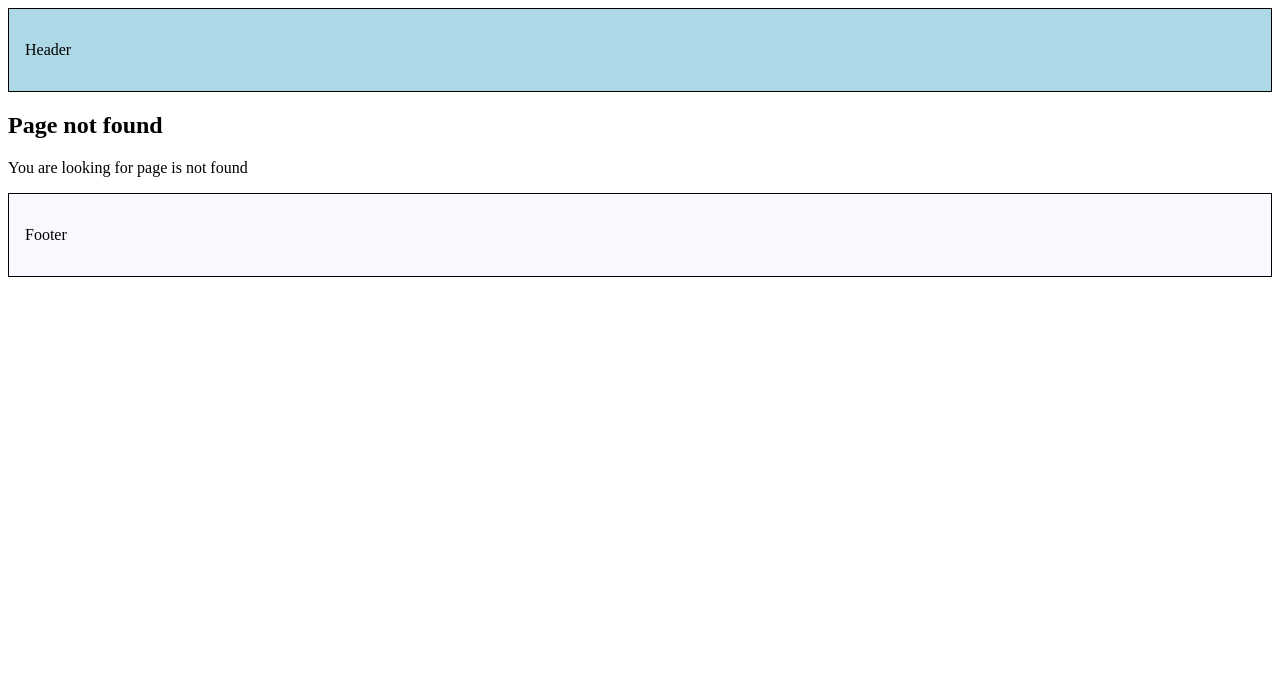
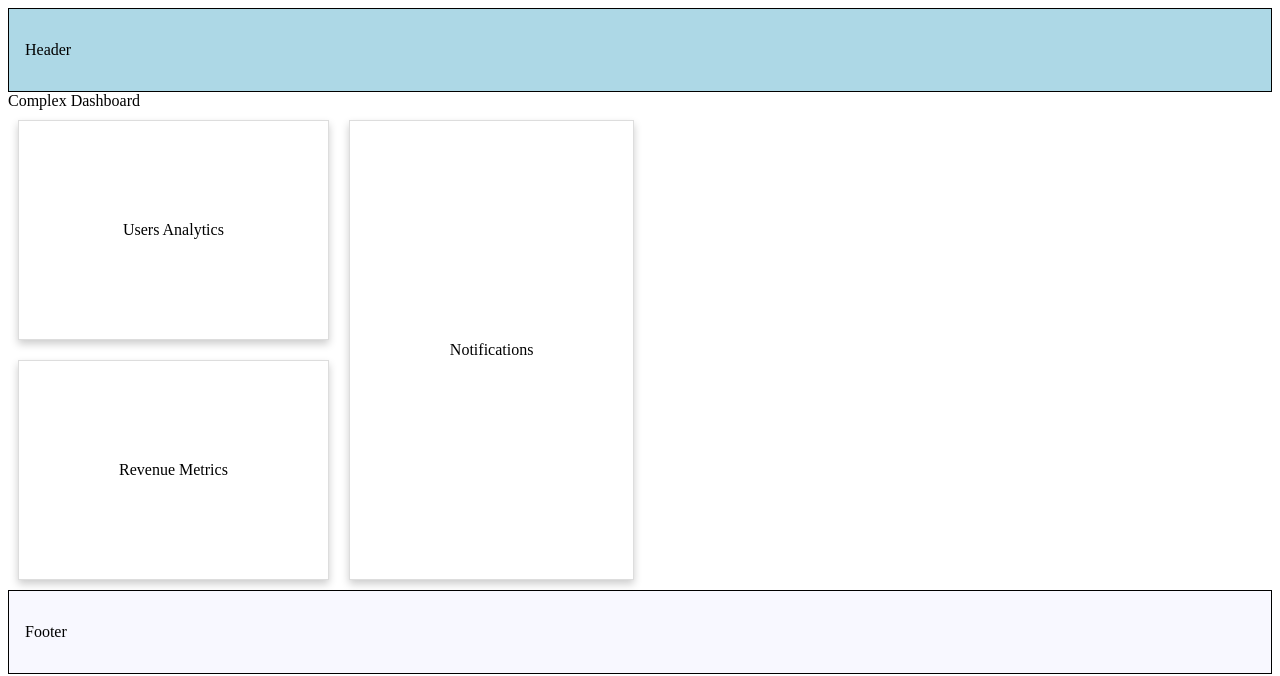
Before and after one commit to kembek/nextjs-education-codesandbox, a Next.js app: page /complex-dashboard in a window 1280 px wide. Before the commit this address had no page. Shown: the top 676 px of the page. Built offline with nearby package versions, Linux system fonts and the light colour scheme.

Commit message:
adding parallel routes

```diff
--- /dev/null
+++ b/src/app/complex-dashboard/@notifications/page.tsx
@@ -0,0 +1,5 @@
+import Card from "@/components/Card";
+
+export default function Notifications() {
+  return <Card>Notifications</Card>;
+}
--- /dev/null
+++ b/src/app/complex-dashboard/@revenue/page.tsx
@@ -0,0 +1,5 @@
+import Card from "@/components/Card";
+
+export default function RevenueMetrics() {
+  return <Card>Revenue Metrics</Card>;
+}
--- /dev/null
+++ b/src/app/complex-dashboard/@users/page.tsx
@@ -0,0 +1,5 @@
+import Card from "@/components/Card";
+
+export default function UsersAnalytics() {
+  return <Card>Users Analytics</Card>;
+}
--- /dev/null
+++ b/src/app/complex-dashboard/layout.tsx
@@ -0,0 +1,24 @@
+export default function Layout({
+  children,
+  users,
+  notifications,
+  revenue,
+}: {
+  children: React.ReactNode;
+  notifications: React.ReactNode;
+  revenue: React.ReactNode;
+  users: React.ReactNode;
+}) {
+  return (
+    <div>
+      <div>{children}</div>
+      <div style={{ display: "flex" }}>
+        <div style={{ display: "flex", flexDirection: "column" }}>
+          <div>{users}</div>
+          <div>{revenue}</div>
+        </div>
+        <div style={{ display: "flex", flex: 1 }}>{notifications}</div>
+      </div>
+    </div>
+  );
+}
--- /dev/null
+++ b/src/app/complex-dashboard/page.tsx
@@ -0,0 +1,3 @@
+export default function ComplexDashboard() {
+  return <div>Complex Dashboard</div>;
+}
--- /dev/null
+++ b/src/components/Card.tsx
@@ -0,0 +1,15 @@
+const Card = ({ children }: { children: React.ReactNode }) => {
+  const cardStyle = {
+    padding: "100px",
+    margin: "10px",
+    boxShadow: "0 4px 8px 0 rgba(0,0,0, 0.2)",
+    border: "1px solid #ddd",
+    display: "flex",
+    justifyContent: "center",
+    alignItems: "center",
+  };
+
+  return <div style={cardStyle}>{children}</div>;
+};
+
+export default Card;
```
Also changed, not shown: theory/28_parallel_routes.md (added, +32 -0 lines).
